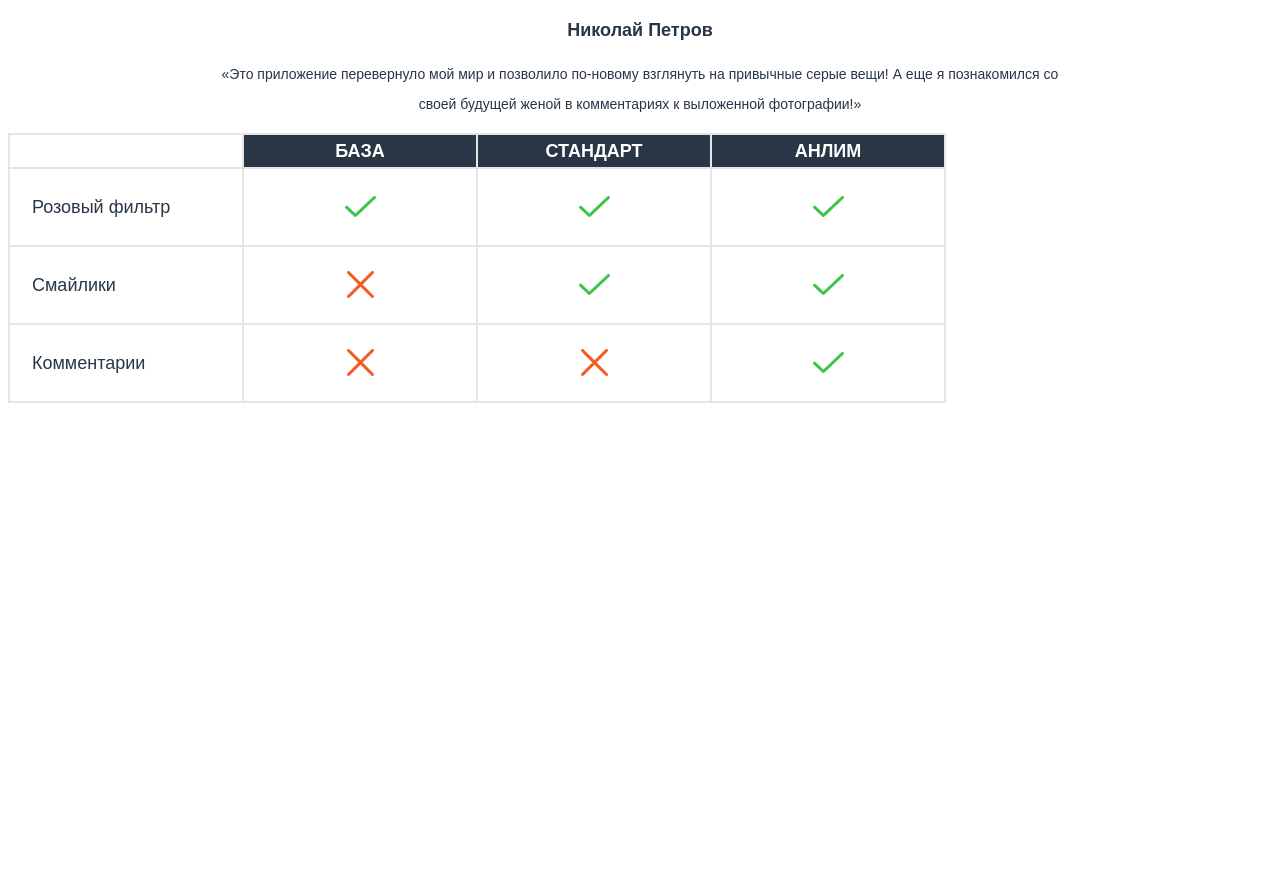
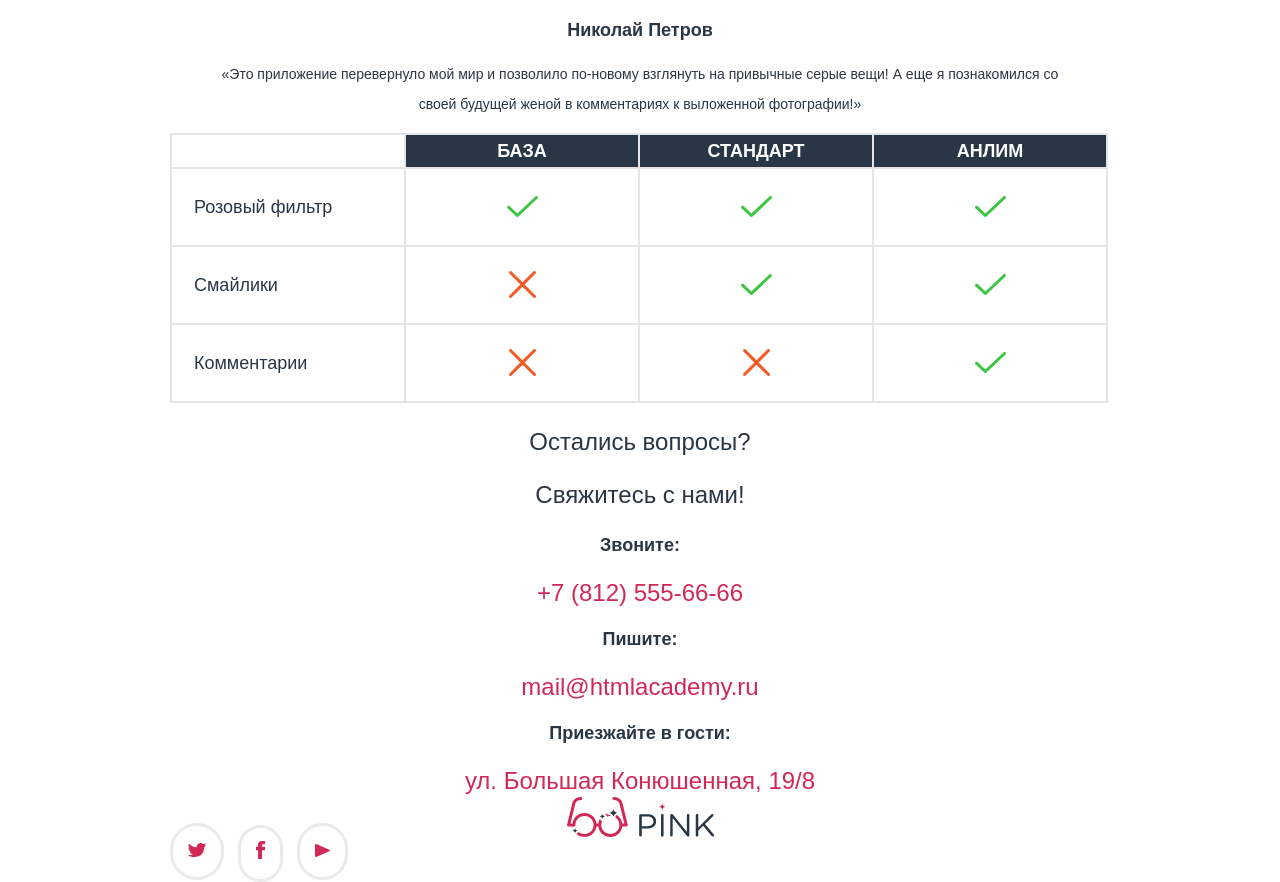
Before and after one commit to manyxinaanna1/pink, a website: page source/index.html in a window 1280 px wide. Shown: the part 1320-2202 px from the top of the page. Before the commit the page ends 1731 px from the top, so only its background shows below. Drawn offline with Linux system fonts and the light colour scheme.

Commit message:
contasts page__footer

```diff
--- a/source/index.html
+++ b/source/index.html
@@ -13,7 +13,7 @@
       <nav class="page-header__nav page-header__nav--main">
         <div class="page-header__bar">
           <a class="page-header__logo logo">
-            <picture>
+            <picture class="logo__image">
               <source media="(min-width: 1200px)" srcset="./img/logo-image-large.svg" width="147" height="40">
               <source media="(min-width: 660px)" srcset="./img/logo-image-medium.svg" width="145" height="40">
               <img class="logo__image" src="./img/logo-image-small.svg" width="74" height="23" alt="Pink">
@@ -31,6 +31,7 @@
     <main>
       <section class="download">
         <div class="container">
+          <h1 class="visually-hidden">Сайт приложения Pink</h1>
           <h2 class="visually-hidden">Скачать приложение</h2>
           <button class="download__button button">Скачать приложение</button>
           <ul class="download__list">
@@ -80,6 +81,8 @@
        </div>
       </section>
       <section class="tariff">
+        <div class="container">
+          <h2 class="visually-hidden">Сравнение тарифов</h2>
           <table class="tariff__compare__table">
             <tr>
               <th class="tariff__compare__header tariff__compare__header-none"> </thclass>></th>
@@ -106,8 +109,54 @@
               <td class="tariff__compare tariff__compare-yes"><span class="visually-hidden"> Да</span></td>
             </tr>
           </table>
+        </div>
+      </section>
+      <section class="contacts">
+        <h2 class="visually-hidden">Контакты</h2>
+        <p class="contasts__paragraph__guestions">Остались вопросы?</p>
+        <p class="contasts__paragraph__guestions"> Свяжитесь с нами!</p>
+        <p class="contasts__paragraph">Звоните:</p>
+        <a class="contasts__link" href="tel:+78125556666">+7 (812) 555-66-66</a>
+        <p class="contasts__paragraph">Пишите:</p>
+        <a class="contasts__link" href="mailto:mail@htmlacademy.ru">mail@htmlacademy.ru</a>
+        <p class="contasts__paragraph">Приезжайте в гости:</p>
+        <address class="contasts__address">ул. Большая Конюшенная, 19/8</address>
       </section>
     </main>
+    <footer class="page__footer">
+      <div class="container">
+        <picture class="page__footer__logo__image">
+          <source media="(min-width: 1200px)" srcset="./img/logo-footer-image-large.svg" width="147" height="40">
+          <img class="page__footer__logo__image" src="./img/logo-footer-image-small.svg" width="145" height="40" alt="Pink">
+        </picture>
+        <ul class="page__footer__social">
+          <li class="page__footer__social__item">
+            <a class="page__footer__social__link" href="#">
+              <span class="visually-hidden">Твиттер</span>
+              <svg width="18" height="14" viewBox="0 0 18 14" fill="none" xmlns="http://www.w3.org/2000/svg">
+                <path d="M11.5641 0.168904C12.2458 -0.0461515 12.9837 -0.0560928 13.6719 0.140507C14.3602 0.337107 14.9633 0.730138 15.3947 1.26319C16.1053 1.05385 16.8055 0.815959 17.5263 0.606617C17.5164 0.925848 17.4299 1.23907 17.2732 1.52372C17.1165 1.80837 16.8935 2.05738 16.6201 2.2528C16.8726 2.27877 17.1281 2.25112 17.3673 2.17197C17.6064 2.09281 17.8228 1.96424 18 1.79606C17.901 2.20987 17.6999 2.59695 17.4123 2.92708C17.1247 3.2572 16.7585 3.52144 16.3421 3.69916C16.095 9.96988 12.9748 14.1662 5.65332 13.9949H5.14874C4.70595 13.9949 0.731121 13.5667 0 12.2441C1.75201 12.4899 3.53888 12.0976 4.98398 11.1498C3.95423 10.8643 2.13158 10.7026 1.82265 8.40934C2.2108 8.54337 2.6321 8.57306 3.03776 8.49498C1.76087 7.70519 0.339817 7.0391 0.422197 4.99327C0.819634 5.29882 1.3269 5.45507 1.84325 5.43098C1.10183 5.20261 -0.24714 2.30989 0.895881 0.825474C2.82151 2.54778 4.86041 4.17493 8.48512 4.3367C8.71167 2.20522 9.68993 0.777896 11.5641 0.168904Z" fill="#D22856"/>
+              </svg>
+            </a>
+          </li>
+          <li class="page__footer__social__item">
+            <a class="page__footer__social__link" href="#">
+              <span class="visually-hidden">Фэйсбук</span>
+              <svg width="9" height="18" viewBox="0 0 9 18" fill="none" xmlns="http://www.w3.org/2000/svg">
+                <path d="M6.50865 3.19324H9V0H6.02076C2.76125 0.171067 1.59862 2.27138 2.07612 5.81626H0V9.15206H2.07612V18H6.02076V9.15206H8.97924V5.81626H6.01038C5.98962 4.81837 5.96886 3.52587 6.50865 3.19324Z" fill="#D22856"/>
+              </svg>
+              </a>
+          </li>
+          <li class="page__footer__social__item">
+            <a class="page__footer__social__link" href="#">
+              <span class="visually-hidden">Ютуб</span>
+              <svg width="15" height="13" viewBox="0 0 15 13" fill="none" xmlns="http://www.w3.org/2000/svg">
+                <path d="M1.83356 12.8089C1.64633 12.9278 1.42471 12.9941 1.19626 12.9996C0.967817 13.0051 0.74263 12.9495 0.548717 12.8398C0.354804 12.7301 0.200724 12.571 0.105646 12.3824C0.010569 12.1938 -0.0213097 11.984 0.0139762 11.779V1.22097C-0.0213097 1.01605 0.010569 0.806234 0.105646 0.617628C0.200724 0.429021 0.354804 0.269949 0.548717 0.1602C0.74263 0.0504516 0.967817 -0.00512927 1.19626 0.000372265C1.42471 0.0058738 1.64633 0.0722149 1.83356 0.191142L14.2333 5.69284C15.2556 6.13817 15.2556 6.86183 14.2333 7.30716L1.83356 12.8089Z" fill="#D22856"/>
+              </svg>
+            </a>
+          </li>
+        </ul>
+      </div>
+    </footer>
 
 
 
--- /dev/null
+++ b/source/sass/blocks/contacts.scss
@@ -0,0 +1,20 @@
+.contasts__paragraph__guestions {
+  font-size: 24px;
+  line-height: 29px;
+  font-weight: 300;
+}
+.contasts__paragraph {
+  font-size: 18px;
+  line-height: 25px;
+  font-weight: 700;
+}
+
+.contasts__link,
+.contasts__address {
+  font-size: 24px;
+  line-height: 33px;
+  font-weight: 300;
+  color: #D22856;
+  text-decoration: none;
+  font-style: normal;
+}
--- /dev/null
+++ b/source/sass/blocks/footer.scss
@@ -0,0 +1,16 @@
+.page__footer__social__link {
+  border: 3px solid rgba(40, 54, 69, 0.1);
+  border-radius: 50px;
+  padding: 17px 15px;
+}
+.page__footer__social {
+  list-style-type: none;
+  padding: 0;
+  margin: 0;
+  display: flex;
+  flex-wrap: wrap;
+  align-items: center;
+}
+.page__footer__social__item:not(:last-child) {
+  margin-right: 14px;
+}
--- a/source/sass/style.scss
+++ b/source/sass/style.scss
@@ -5,8 +5,10 @@
 // Blocks
 @import "./blocks/blockquote.scss";
 @import "./blocks/button.scss";
+@import "./blocks/contacts.scss";
 @import "./blocks/container.scss";
 @import "./blocks/download.scss";
+@import "./blocks/footer.scss";
 @import "./blocks/page-header.scss";
 @import "./blocks/page-body.scss";
 @import "./blocks/promo.scss";
```
Also changed, not shown: source/Mobile.png (added), source/css/style.css, source/img/logo-footer-image-large.svg (added), source/img/logo-footer-image-small.svg.svg (added), 1 other file. Lines whose indentation alone changed are shown as unchanged.
